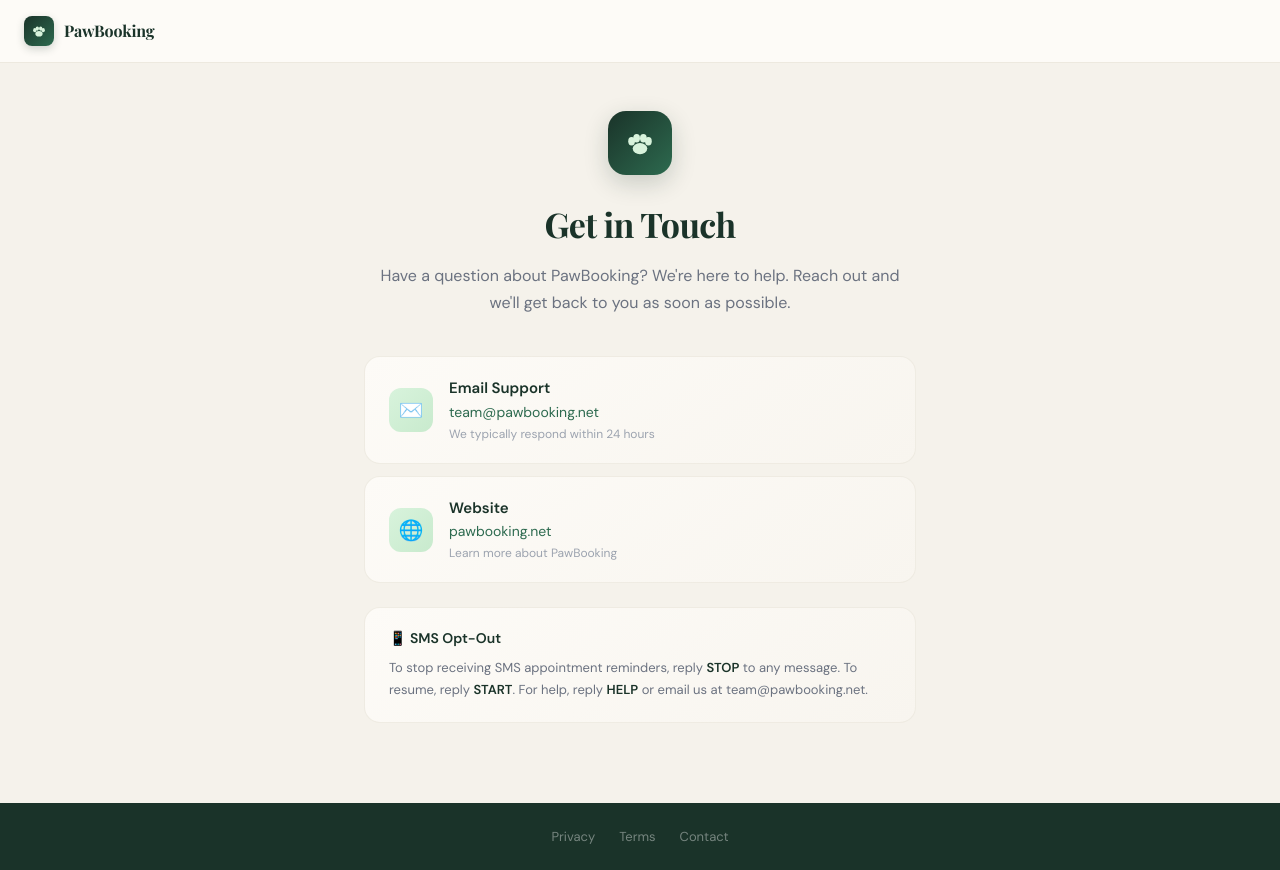
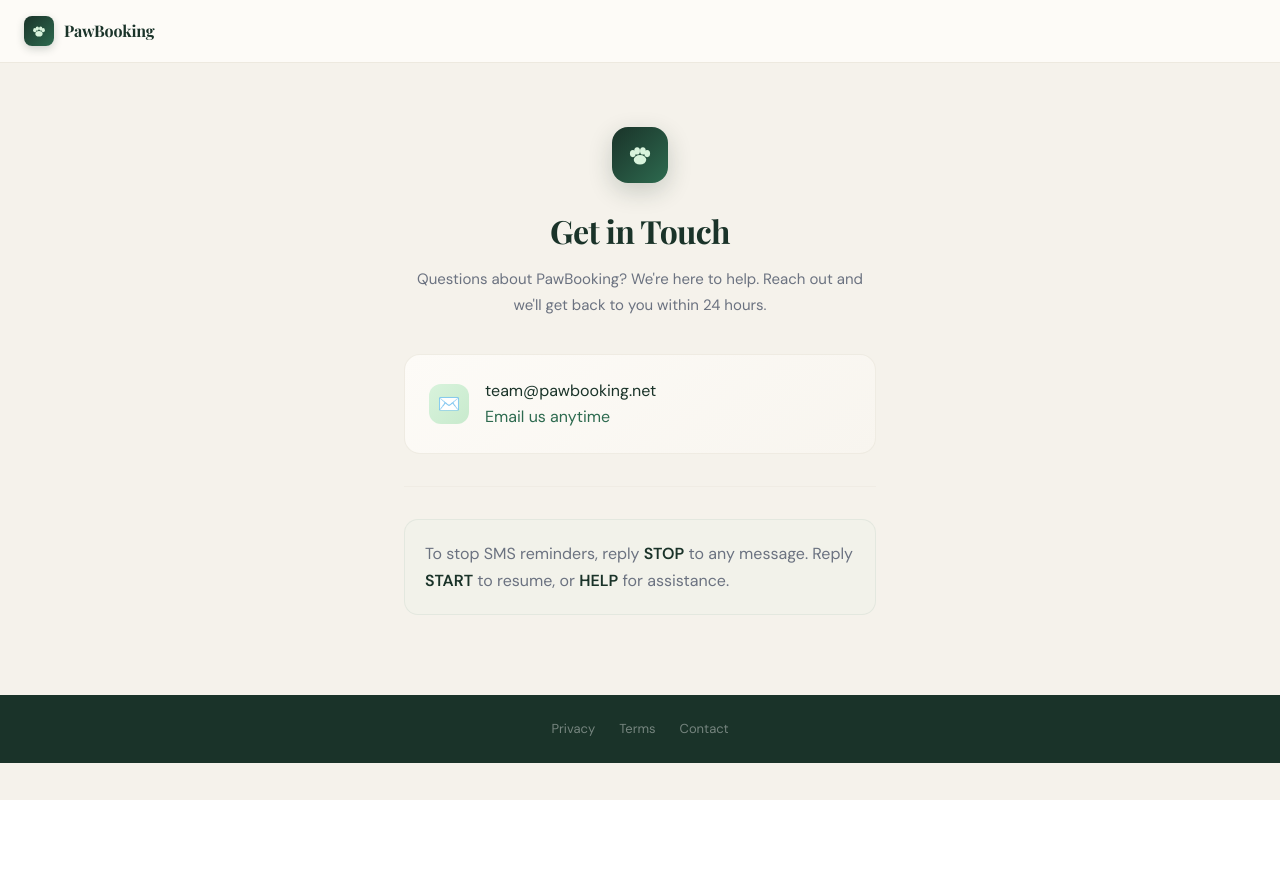
Before and after one commit to Kamdrin1/PawBooking, a Next.js app: page /contact in a window 1280 px wide. After the commit the page ends 800 px from the top, so only its background shows below. Built offline with nearby package versions, Linux system fonts and the light colour scheme.

Commit message:
Simplify contact page design

```diff
--- a/src/app/contact/page.tsx
+++ b/src/app/contact/page.tsx
@@ -17,9 +17,9 @@ export default function Contact() {
         }
 
         .contact-content {
-          max-width: 600px;
+          max-width: 520px;
           margin: 0 auto;
-          padding: 48px 24px 80px;
+          padding: 64px 24px 80px;
           text-align: center;
         }
 
@@ -27,17 +27,63 @@ export default function Contact() {
           display: flex;
           align-items: center;
           gap: 16px;
-          padding: 20px 24px;
+          padding: 24px;
           border-radius: 16px;
           background: linear-gradient(145deg, #FDFBF7, #F8F5EF);
           border: 1px solid rgba(237,233,223,0.8);
           text-align: left;
           transition: all 0.15s;
           text-decoration: none;
-          margin-bottom: 12px;
+          margin-bottom: 16px;
           display: flex;
         }
         .contact-card:hover { transform: translateY(-2px); box-shadow: 0 8px 24px rgba(26,51,41,0.08); }
+
+        .contact-icon {
+          width: 40px; height: 40px; border-radius: 12px;
+          background: linear-gradient(135deg, #D8F3DC, #c8eacd);
+          display: flex; align-items: center; justify-content: center;
+          flex-shrink: 0; font-size: 18px;
+        }
+
+        .contact-text h3 {
+          fontWeight: 600;
+          fontSize: 15px;
+          color: #1A3329;
+          margin-bottom: 2px;
+        }
+
+        .contact-text p {
+          fontSize: 14px;
+          color: #2D6A4F;
+          margin: 0;
+        }
+
+        .divider {
+          height: 1px;
+          background: rgba(237,233,223,0.6);
+          margin: 32px 0;
+        }
+
+        .sms-section {
+          padding: 20px;
+          background: rgba(216,243,220,0.08);
+          border-radius: 14px;
+          border: 1px solid rgba(45,106,79,0.08);
+          text-align: left;
+        }
+
+        .sms-section p {
+          fontSize: 13px;
+          color: #6B7280;
+          line-height: 1.7;
+          margin: 0;
+        }
+
+        .sms-section strong {
+          color: #1A3329;
+          font-weight: 600;
+        }
 
         .legal-footer {
           background: #1A3329;
@@ -50,11 +96,9 @@ export default function Contact() {
 
         @media (max-width: 480px) {
           .legal-nav { padding: 14px 16px; }
-          .contact-content { padding: 32px 16px 60px; }
+          .contact-content { padding: 40px 16px 60px; }
           .contact-h1 { font-size: 28px !important; }
           .contact-desc { font-size: 15px !important; }
-          .contact-card { padding: 16px 18px; gap: 12px; }
-          .contact-icon { width: 38px !important; height: 38px !important; font-size: 17px !important; }
         }
       `}</style>
 
@@ -75,8 +119,8 @@ export default function Contact() {
       </nav>
 
       <div className="contact-content">
-        <div style={{ width: '64px', height: '64px', borderRadius: '18px', background: 'linear-gradient(135deg, #1A3329, #2D6A4F)', display: 'flex', alignItems: 'center', justifyContent: 'center', margin: '0 auto 24px', boxShadow: '0 8px 24px rgba(26,51,41,0.2)' }}>
-          <svg width="28" height="28" viewBox="0 0 100 100" fill="#D8F3DC">
+        <div style={{ width: '56px', height: '56px', borderRadius: '16px', background: 'linear-gradient(135deg, #1A3329, #2D6A4F)', display: 'flex', alignItems: 'center', justifyContent: 'center', margin: '0 auto 24px', boxShadow: '0 8px 24px rgba(26,51,41,0.2)' }}>
+          <svg width="24" height="24" viewBox="0 0 100 100" fill="#D8F3DC">
             <ellipse cx="50" cy="70" rx="26" ry="20"/>
             <ellipse cx="20" cy="44" rx="12" ry="15"/>
             <ellipse cx="38" cy="33" rx="12" ry="15"/>
@@ -85,41 +129,26 @@ export default function Contact() {
           </svg>
         </div>
 
-        <h1 className="playfair contact-h1" style={{ fontSize: '34px', fontWeight: 700, color: '#1A3329', marginBottom: '12px', letterSpacing: '-0.02em' }}>Get in Touch</h1>
-        <p className="contact-desc" style={{ color: '#6B7280', fontSize: '16px', lineHeight: 1.7, marginBottom: '40px' }}>
-          Have a question about PawBooking? We're here to help. Reach out and we'll get back to you as soon as possible.
+        <h1 className="playfair contact-h1" style={{ fontSize: '32px', fontWeight: 700, color: '#1A3329', marginBottom: '12px', letterSpacing: '-0.02em' }}>Get in Touch</h1>
+        <p className="contact-desc" style={{ color: '#6B7280', fontSize: '15px', lineHeight: 1.7, marginBottom: '36px' }}>
+          Questions about PawBooking? We're here to help. Reach out and we'll get back to you within 24 hours.
         </p>
 
-        {/* Contact Cards */}
-        <div style={{ marginBottom: '24px' }}>
-          <a href="mailto:team@pawbooking.net" className="contact-card">
-            <div className="contact-icon" style={{ width: '44px', height: '44px', borderRadius: '12px', background: 'linear-gradient(135deg, #D8F3DC, #c8eacd)', display: 'flex', alignItems: 'center', justifyContent: 'center', flexShrink: 0, fontSize: '20px' }}>
-              ✉️
-            </div>
-            <div>
-              <div style={{ fontWeight: 600, fontSize: '15px', color: '#1A3329', marginBottom: '2px' }}>Email Support</div>
-              <div style={{ fontSize: '14px', color: '#2D6A4F' }}>team@pawbooking.net</div>
-              <div style={{ fontSize: '12px', color: '#9CA3AF', marginTop: '2px' }}>We typically respond within 24 hours</div>
-            </div>
-          </a>
+        {/* Email Card */}
+        <a href="mailto:team@pawbooking.net" className="contact-card">
+          <div className="contact-icon">✉️</div>
+          <div className="contact-text">
+            <h3>team@pawbooking.net</h3>
+            <p>Email us anytime</p>
+          </div>
+        </a>
 
-          <a href="https://pawbooking.net" className="contact-card">
-            <div className="contact-icon" style={{ width: '44px', height: '44px', borderRadius: '12px', background: 'linear-gradient(135deg, #D8F3DC, #c8eacd)', display: 'flex', alignItems: 'center', justifyContent: 'center', flexShrink: 0, fontSize: '20px' }}>
-              🌐
-            </div>
-            <div>
-              <div style={{ fontWeight: 600, fontSize: '15px', color: '#1A3329', marginBottom: '2px' }}>Website</div>
-              <div style={{ fontSize: '14px', color: '#2D6A4F' }}>pawbooking.net</div>
-              <div style={{ fontSize: '12px', color: '#9CA3AF', marginTop: '2px' }}>Learn more about PawBooking</div>
-            </div>
-          </a>
-        </div>
+        <div className="divider" />
 
-        {/* SMS Opt-out */}
-        <div style={{ padding: '20px 24px', borderRadius: '16px', background: 'linear-gradient(145deg, #FDFBF7, #F8F5EF)', border: '1px solid rgba(237,233,223,0.8)', textAlign: 'left' }}>
-          <div style={{ fontWeight: 600, fontSize: '14px', color: '#1A3329', marginBottom: '8px' }}>📱 SMS Opt-Out</div>
-          <p style={{ fontSize: '13px', color: '#6B7280', lineHeight: 1.7, margin: 0 }}>
-            To stop receiving SMS appointment reminders, reply <strong style={{ color: '#1A3329' }}>STOP</strong> to any message. To resume, reply <strong style={{ color: '#1A3329' }}>START</strong>. For help, reply <strong style={{ color: '#1A3329' }}>HELP</strong> or email us at team@pawbooking.net.
+        {/* SMS Info */}
+        <div className="sms-section">
+          <p>
+            To stop SMS reminders, reply <strong>STOP</strong> to any message. Reply <strong>START</strong> to resume, or <strong>HELP</strong> for assistance.
           </p>
         </div>
       </div>
```
